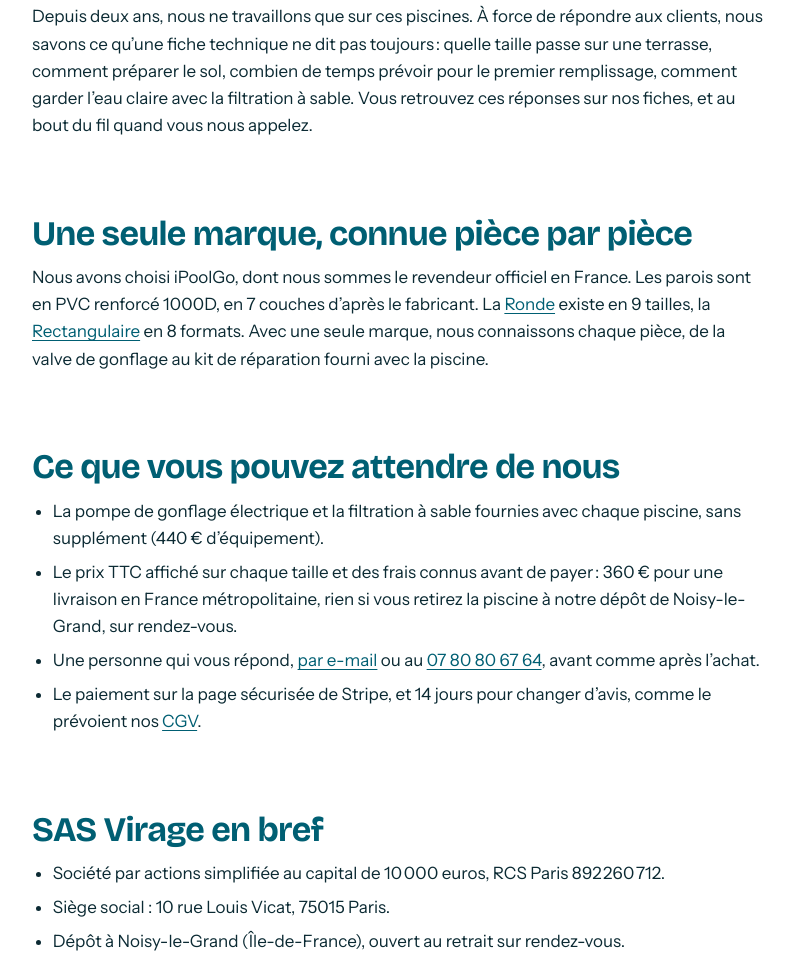
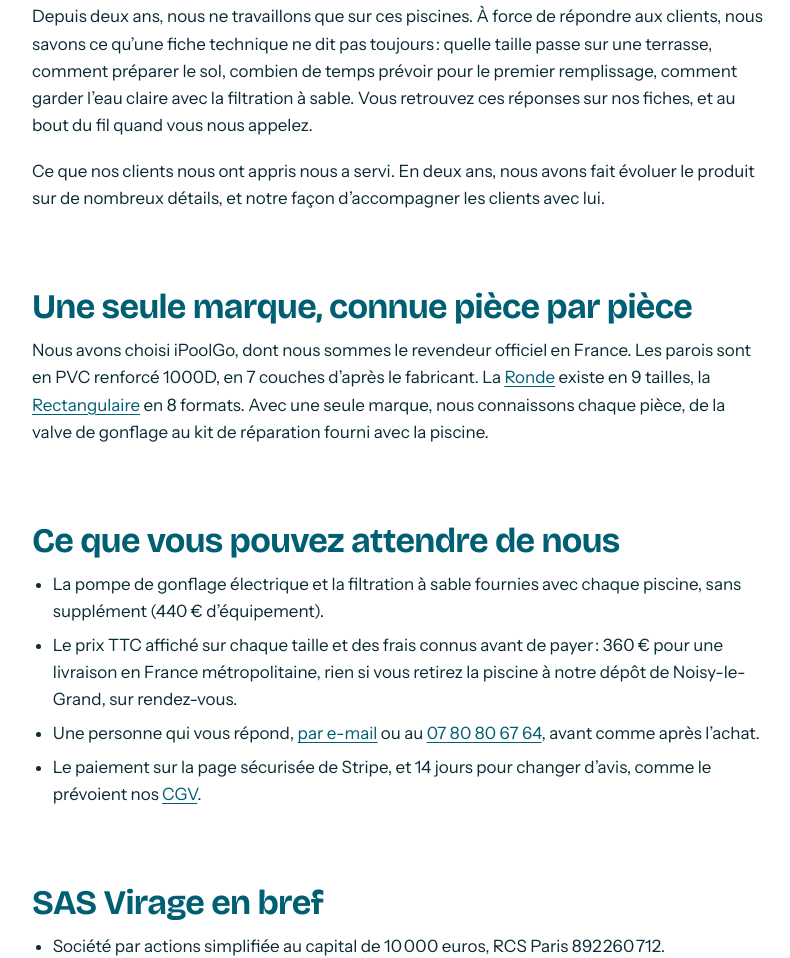
Before and after one commit to AmineLAIMENE/ipoolgofrance, a website: page qui-sommes-nous.html in a window 1280 px wide. Shown: the part 1308-2266 px from the top of the page, without its empty margins (240-1030 px from the left). Drawn offline with Linux system fonts and the light colour scheme.

Commit message:
Qui sommes-nous : le produit et l'accompagnement des clients ont évolué en deux ans

```diff
--- a/qui-sommes-nous.html
+++ b/qui-sommes-nous.html
@@ -89,6 +89,7 @@
 
       <h2 id="experience">Deux ans à ne faire que ça</h2>
       <p>Depuis deux ans, nous ne travaillons que sur ces piscines. À force de répondre aux clients, nous savons ce qu’une fiche technique ne dit pas toujours&#8239;: quelle taille passe sur une terrasse, comment préparer le sol, combien de temps prévoir pour le premier remplissage, comment garder l’eau claire avec la filtration à sable. Vous retrouvez ces réponses sur nos fiches, et au bout du fil quand vous nous appelez.</p>
+      <p>Ce que nos clients nous ont appris nous a servi. En deux ans, nous avons fait évoluer le produit sur de nombreux détails, et notre façon d’accompagner les clients avec lui.</p>
 
       <h2 id="ipoolgo">Une seule marque, connue pièce par pièce</h2>
       <p>Nous avons choisi iPoolGo, dont nous sommes le revendeur officiel en France. Les parois sont en PVC renforcé 1000D, en 7 couches d’après le fabricant. La <a href="/piscine-ronde-ipoolgo.html">Ronde</a> existe en <span data-catalog="ronde.nb">9</span> tailles, la <a href="/piscine-rectangulaire-ipoolgo.html">Rectangulaire</a> en <span data-catalog="rectangulaire.nb">8</span> formats. Avec une seule marque, nous connaissons chaque pièce, de la valve de gonflage au kit de réparation fourni avec la piscine.</p>
```
